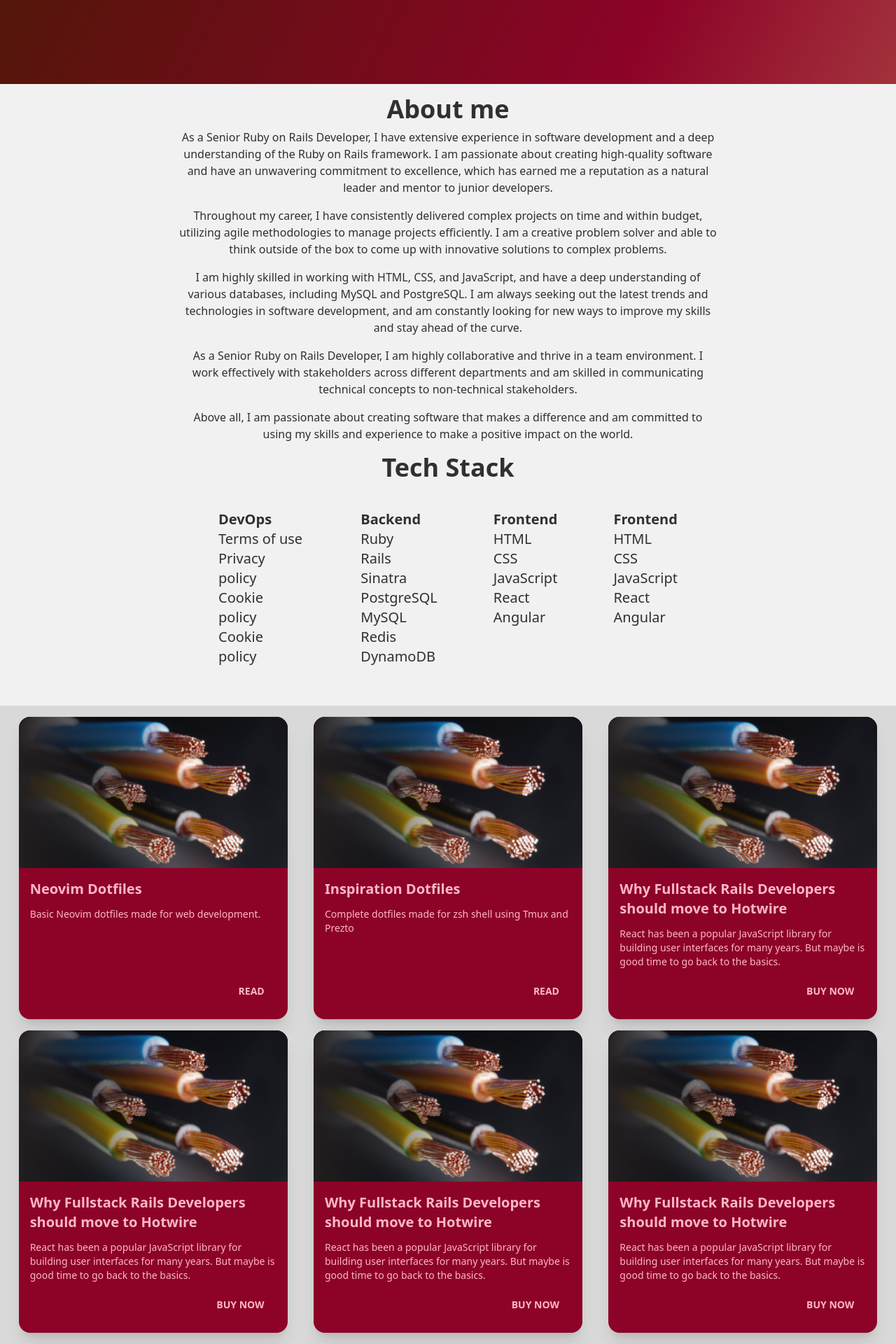
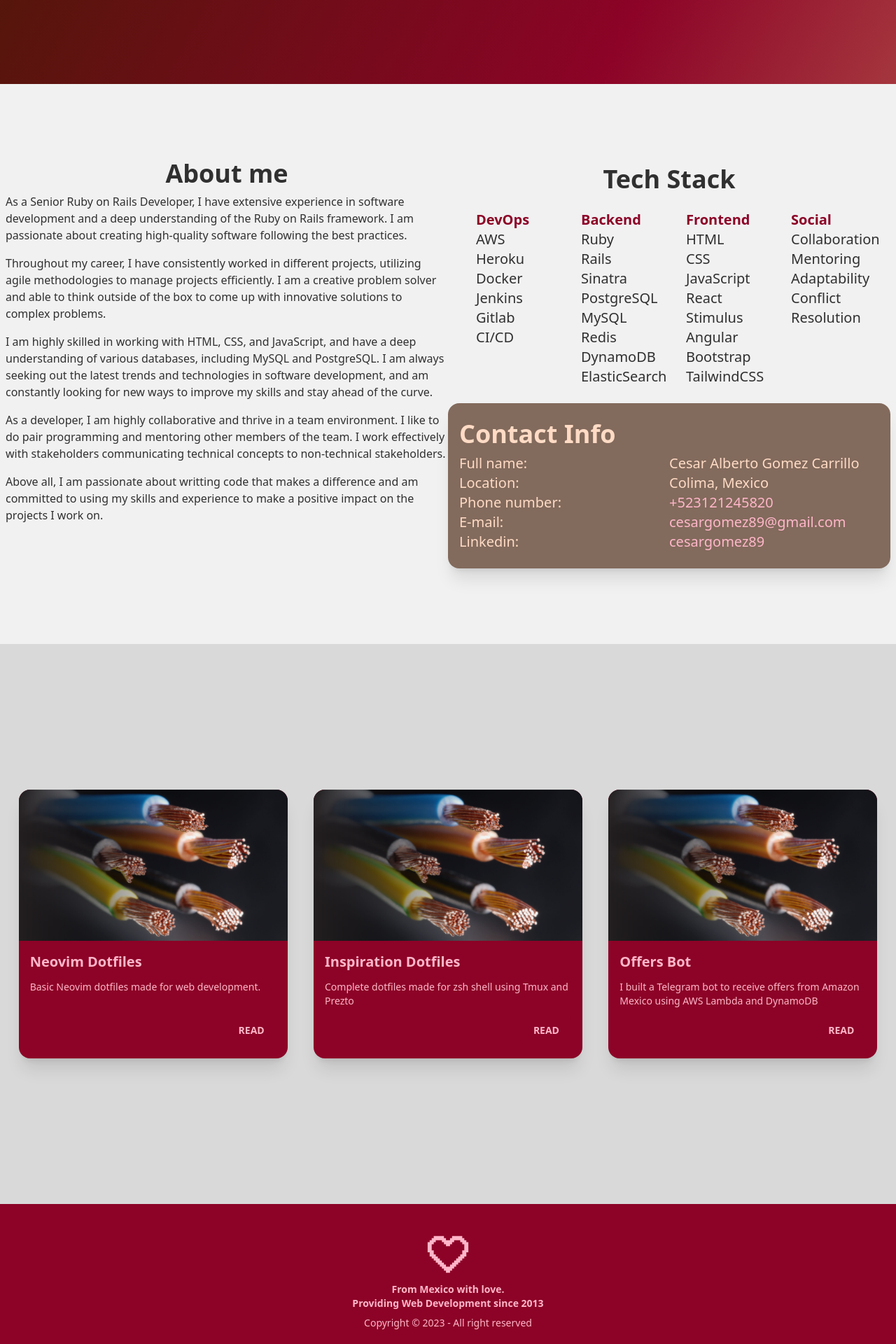
Before and after one commit to cesargomez89/cesargomez89.github.io, a Next.js app: page / in a window 1280 px wide. Shown: the part 680-2600 px from the top of the page at 70% size. Built offline with nearby package versions, Linux system fonts and the light colour scheme.

Commit message:
about ready

```diff
--- a/app/about/page.js
+++ b/app/about/page.js
@@ -1,60 +1,76 @@
 export default function About(){
   return (
-    <div className="min-h-screen bg-base-100 text-base-content grid grid-cols-1 justify-items-center content-center p-4">
-      <div className='max-w-screen-md text-center'>
-        <h3 className="text-4xl font-title font-bold">About me</h3>
+    <div id="about" className="min-h-screen bg-base-100 text-base-content grid grid-cols-2 max-md:grid-cols-1 justify-items-center content-center p-2">
+      <div className='max-w-screen-md text-left'>
+        <h3 className="text-4xl font-title font-bold text-center">About me</h3>
         <p className="py-2">
-          As a Senior Ruby on Rails Developer, I have extensive experience in software development and a deep understanding of the Ruby on Rails framework. I am passionate about creating high-quality software and have an unwavering commitment to excellence, which has earned me a reputation as a natural leader and mentor to junior developers.
+          As a Senior Ruby on Rails Developer, I have extensive experience in software development and a deep understanding of the Ruby on Rails framework. I am passionate about creating high-quality software following the best practices.
         </p>
         <p className="py-2">
-          Throughout my career, I have consistently delivered complex projects on time and within budget, utilizing agile methodologies to manage projects efficiently. I am a creative problem solver and able to think outside of the box to come up with innovative solutions to complex problems.
+          Throughout my career, I have consistently worked in different projects, utilizing agile methodologies to manage projects efficiently. I am a creative problem solver and able to think outside of the box to come up with innovative solutions to complex problems.
         </p>
         <p className="py-2">
           I am highly skilled in working with HTML, CSS, and JavaScript, and have a deep understanding of various databases, including MySQL and PostgreSQL. I am always seeking out the latest trends and technologies in software development, and am constantly looking for new ways to improve my skills and stay ahead of the curve.
         </p>
         <p className="py-2">
-          As a Senior Ruby on Rails Developer, I am highly collaborative and thrive in a team environment. I work effectively with stakeholders across different departments and am skilled in communicating technical concepts to non-technical stakeholders.
+          As a developer, I am highly collaborative and thrive in a team environment. I like to do pair programming and mentoring other members of the team. I work effectively with stakeholders communicating technical concepts to non-technical stakeholders.
         </p>
         <p className="py-2">
-          Above all, I am passionate about creating software that makes a difference and am committed to using my skills and experience to make a positive impact on the world.
+          Above all, I am passionate about writting code that makes a difference and am committed to using my skills and experience to make a positive impact on the projects I work on.
         </p>
       </div>
+      <div className='max-w-screen-md pt-2'>
+        <h3 className="text-4xl font-title font-bold text-center">Tech Stack</h3>
+        <div className="grid grid-cols-4 max-md:grid-cols-2 bg-base justify-between px-4 text-xl">
+          <div className="flex flex-col p-6 max-md:p-2">
+            <span className="font-bold text-primary">DevOps</span>
+            <span>AWS</span>
+            <span>Heroku</span>
+            <span>Docker</span>
+            <span>Jenkins</span>
+            <span>Gitlab CI/CD</span>
+          </div>
+          <div className="flex flex-col p-6 max-md:p-2">
+            <span className="font-bold text-primary">Backend</span>
+            <span>Ruby</span>
+            <span>Rails</span>
+            <span>Sinatra</span>
+            <span>PostgreSQL</span>
+            <span>MySQL</span>
+            <span>Redis</span>
+            <span>DynamoDB</span>
+            <span>ElasticSearch</span>
+          </div>
+          <div className="flex flex-col p-6 max-md:p-2">
+            <span className="font-bold text-primary">Frontend</span>
+            <span>HTML</span>
+            <span>CSS</span>
+            <span>JavaScript</span>
+            <span>React</span>
+            <span>Stimulus</span>
+            <span>Angular</span>
+            <span>Bootstrap</span>
+            <span>TailwindCSS</span>
 
-      <div className='max-w-screen-md text-left pt-2'>
-        <h3 className="text-4xl font-title font-bold text-center">Tech Stack</h3>
-        <div className="flex flex-row bg-base justify-between px-4 text-xl">
-          <div className="flex flex-col p-10">
-            <span className="font-bold">DevOps</span>
-            <a className="link link-hover">Terms of use</a>
-            <a className="link link-hover">Privacy policy</a>
-            <a className="link link-hover">Cookie policy</a>
-            <a className="link link-hover">Cookie policy</a>
           </div>
-          <div className="flex flex-col p-10">
-            <span className="font-bold">Backend</span>
-            <a className="link link-hover">Ruby</a>
-            <a className="link link-hover">Rails</a>
-            <a className="link link-hover">Sinatra</a>
-            <a className="link link-hover">PostgreSQL</a>
-            <a className="link link-hover">MySQL</a>
-            <a className="link link-hover">Redis</a>
-            <a className="link link-hover">DynamoDB</a>
+          <div className="flex flex-col p-6 max-md:p-2">
+            <span className="font-bold text-primary">Social</span>
+            <span>Collaboration</span>
+            <span>Mentoring</span>
+            <span>Adaptability</span>
+            <span>Conflict Resolution</span>
           </div>
-          <div className="flex flex-col p-10">
-            <span className="font-bold">Frontend</span>
-            <a className="link link-hover">HTML</a>
-            <a className="link link-hover">CSS</a>
-            <a className="link link-hover">JavaScript</a>
-            <a className="link link-hover">React</a>
-            <a className="link link-hover">Angular</a>
-          </div>
-          <div className="flex flex-col p-10">
-            <span className="font-bold">Frontend</span>
-            <a className="link link-hover">HTML</a>
-            <a className="link link-hover">CSS</a>
-            <a className="link link-hover">JavaScript</a>
-            <a className="link link-hover">React</a>
-            <a className="link link-hover">Angular</a>
+        </div>
+        <div className="card lg:card-side bg-neutral shadow-xl card-compact">
+          <div className="card-body text-neutral-content">
+            <div className="grid grid-cols-2 py-2 text-xl">
+              <h3 className="text-4xl font-title font-bold col-span-2 pb-2">Contact Info</h3>
+              <span>Full name:</span>      <span>Cesar Alberto Gomez Carrillo</span>
+              <span>Location:</span>       <span>Colima, Mexico</span>
+              <span>Phone number:</span>   <a className="text-primary-content" href="tel:+523121245820">+523121245820</a>
+              <span>E-mail:</span>         <a className="text-primary-content" href="mailto:cesargomez89@gmail.com">cesargomez89@gmail.com</a>
+              <span>Linkedin:</span>       <a className="text-primary-content" href="https://www.linkedin.com/in/cesargomez89/">cesargomez89</a>
+            </div>
           </div>
         </div>
       </div>
--- /dev/null
+++ b/app/icons/heart.js
@@ -0,0 +1,5 @@
+export default function HeartIcon(){
+  return (
+    <svg fill="#ffffff" width="64px" height="64px" viewBox="0 0 22 22" className="fill-current" xmlns="http://www.w3.org/2000/svg" id="memory-heart"><g id="SVGRepo_bgCarrier"></g><g id="SVGRepo_tracerCarrier"></g><g id="SVGRepo_iconCarrier"><path d="M12 20H10V19H9V18H8V17H7V16H6V15H5V14H4V13H3V12H2V10H1V5H2V4H3V3H4V2H9V3H10V4H12V3H13V2H18V3H19V4H20V5H21V10H20V12H19V13H18V14H17V15H16V16H15V17H14V18H13V19H12V20M5 11V12H6V13H7V14H8V15H9V16H10V17H12V16H13V15H14V14H15V13H16V12H17V11H18V9H19V6H18V5H17V4H14V5H13V6H12V7H10V6H9V5H8V4H5V5H4V6H3V9H4V11H5Z"></path></g></svg>
+  )
+}
--- a/app/layout.js
+++ b/app/layout.js
@@ -4,6 +4,7 @@ import Navbar from './layout/navbar'
 import Hero from './layout/hero'
 import LinkedinIcon from './icons/linkedin'
 import GithubIcon from './icons/github'
+import HeartIcon from './icons/heart'
 
 export const metadata = {
   title: 'Cesar Gomez',
@@ -18,7 +19,7 @@ export default function RootLayout({ children }) {
         {children}
         <footer className="footer footer-center p-10 bg-primary text-primary-content">
           <div>
-            <svg fill="#ffffff" width="64px" height="64px" viewBox="0 0 22 22" className="fill-current" xmlns="http://www.w3.org/2000/svg" id="memory-heart"><g id="SVGRepo_bgCarrier"></g><g id="SVGRepo_tracerCarrier"></g><g id="SVGRepo_iconCarrier"><path d="M12 20H10V19H9V18H8V17H7V16H6V15H5V14H4V13H3V12H2V10H1V5H2V4H3V3H4V2H9V3H10V4H12V3H13V2H18V3H19V4H20V5H21V10H20V12H19V13H18V14H17V15H16V16H15V17H14V18H13V19H12V20M5 11V12H6V13H7V14H8V15H9V16H10V17H12V16H13V15H14V14H15V13H16V12H17V11H18V9H19V6H18V5H17V4H14V5H13V6H12V7H10V6H9V5H8V4H5V5H4V6H3V9H4V11H5Z"></path></g></svg>
+            <HeartIcon/>
             <p className="font-bold">
               From Mexico with love. <br/>Providing Web Development since 2013
             </p>
--- a/app/layout/hero.js
+++ b/app/layout/hero.js
@@ -5,7 +5,7 @@ export default function Hero() {
         <div className="max-w-md">
           <h1 className="text-7xl font-title font-bold">Hi there,</h1>
           <p className="text-xl font-title py-6">Looking for a Ruby on Rails developer?</p>
-          <button className="btn btn-primary">Click Here</button>
+          <a className="btn btn-primary" href="#about">Click Here</a>
         </div>
       </div>
     </div>
--- a/app/layout/navbar.js
+++ b/app/layout/navbar.js
@@ -26,7 +26,7 @@ export default function Navbar() {
       </div>
       <div className="navbar-center">
         <ul className="menu menu-horizontal px-1">
-          <li><a>Portfolio</a></li>
+          <li><a href="#portfolio">Portfolio</a></li>
           <li><Link href="/blog">Blog</Link></li>
           <li><a href="/resume-cesar-gomez.pdf">Resume</a></li>
         </ul>
--- a/app/page.js
+++ b/app/page.js
@@ -6,7 +6,7 @@ import Portfolio from './portfolio/page'
 
 export default function Home() {
   return (
-    <main className="from-accent-content to-accent via-primary bg-gradient-to-br -mt-[4rem]">
+    <main className="min-h-screen from-accent-content to-accent via-primary bg-gradient-to-br -mt-[4rem]">
       <Hero/>
       <About/>
       <Portfolio/>
--- a/app/portfolio/page.js
+++ b/app/portfolio/page.js
@@ -1,7 +1,7 @@
 export default function Portfolio() {
   return (
-    <div className="bg-base-200 min-h-screen text-base-content grid content-center">
-      <div className="grid grid-cols-3 justify-items-center gap-4 p-4 rounded-lg">
+    <div id="portfolio" className="bg-base-200 min-h-screen text-base-content grid content-center">
+      <div className="grid grid-cols-3 max-lg:grid-cols-2 max-md:grid-cols-1 justify-items-center gap-4 p-4 rounded-lg">
         <div className="card card-compact bg-primary text-primary-content w-96 bg-base-100 shadow-xl">
           <figure><img src="hotwire.jpg" alt="Album"/></figure>
           <div className="card-body">
@@ -25,40 +25,10 @@ export default function Portfolio() {
         <div className="card card-compact bg-primary text-primary-content w-96 bg-base-100 shadow-xl">
           <figure><img src="hotwire.jpg" alt="Album"/></figure>
           <div className="card-body">
-            <h2 className="card-title">Why Fullstack Rails Developers should move to Hotwire</h2>
-            <p>React has been a popular JavaScript library for building user interfaces for many years. But maybe is good time to go back to the basics.</p>
+            <h2 className="card-title">Offers Bot</h2>
+            <p>I built a Telegram bot to receive offers from Amazon Mexico using AWS Lambda and DynamoDB</p>
             <div className="card-actions justify-end">
-              <button className="btn btn-primary">Buy Now</button>
-            </div>
-          </div>
-        </div>
-        <div className="card card-compact bg-primary text-primary-content w-96 bg-base-100 shadow-xl">
-          <figure><img src="hotwire.jpg" alt="Album"/></figure>
-          <div className="card-body">
-            <h2 className="card-title">Why Fullstack Rails Developers should move to Hotwire</h2>
-            <p>React has been a popular JavaScript library for building user interfaces for many years. But maybe is good time to go back to the basics.</p>
-            <div className="card-actions justify-end">
-              <button className="btn btn-primary">Buy Now</button>
-            </div>
-          </div>
-        </div>
-        <div className="card card-compact bg-primary text-primary-content w-96 bg-base-100 shadow-xl">
-          <figure><img src="hotwire.jpg" alt="Album"/></figure>
-          <div className="card-body">
-            <h2 className="card-title">Why Fullstack Rails Developers should move to Hotwire</h2>
-            <p>React has been a popular JavaScript library for building user interfaces for many years. But maybe is good time to go back to the basics.</p>
-            <div className="card-actions justify-end">
-              <button className="btn btn-primary">Buy Now</button>
-            </div>
-          </div>
-        </div>
-        <div className="card card-compact bg-primary text-primary-content w-96 bg-base-100 shadow-xl">
-          <figure><img src="hotwire.jpg" alt="Album"/></figure>
-          <div className="card-body">
-            <h2 className="card-title">Why Fullstack Rails Developers should move to Hotwire</h2>
-            <p>React has been a popular JavaScript library for building user interfaces for many years. But maybe is good time to go back to the basics.</p>
-            <div className="card-actions justify-end">
-              <button className="btn btn-primary">Buy Now</button>
+              <button className="btn btn-primary">Read</button>
             </div>
           </div>
         </div>
```
